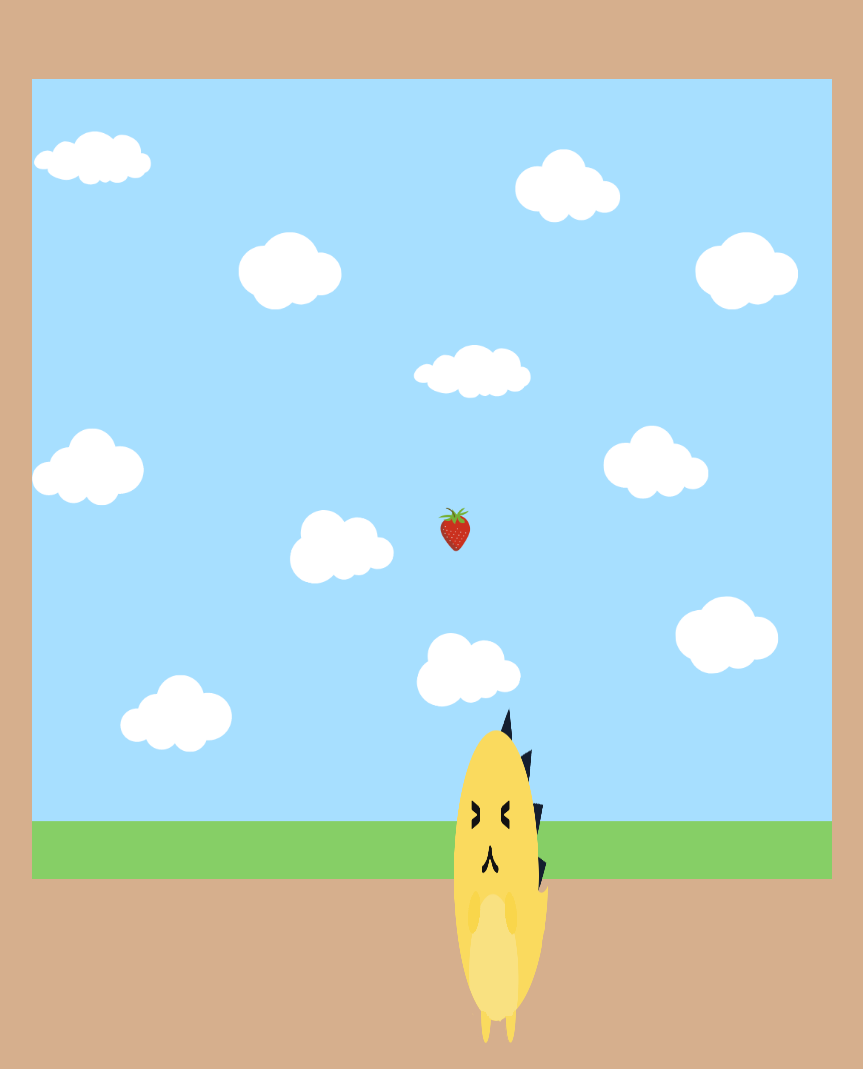
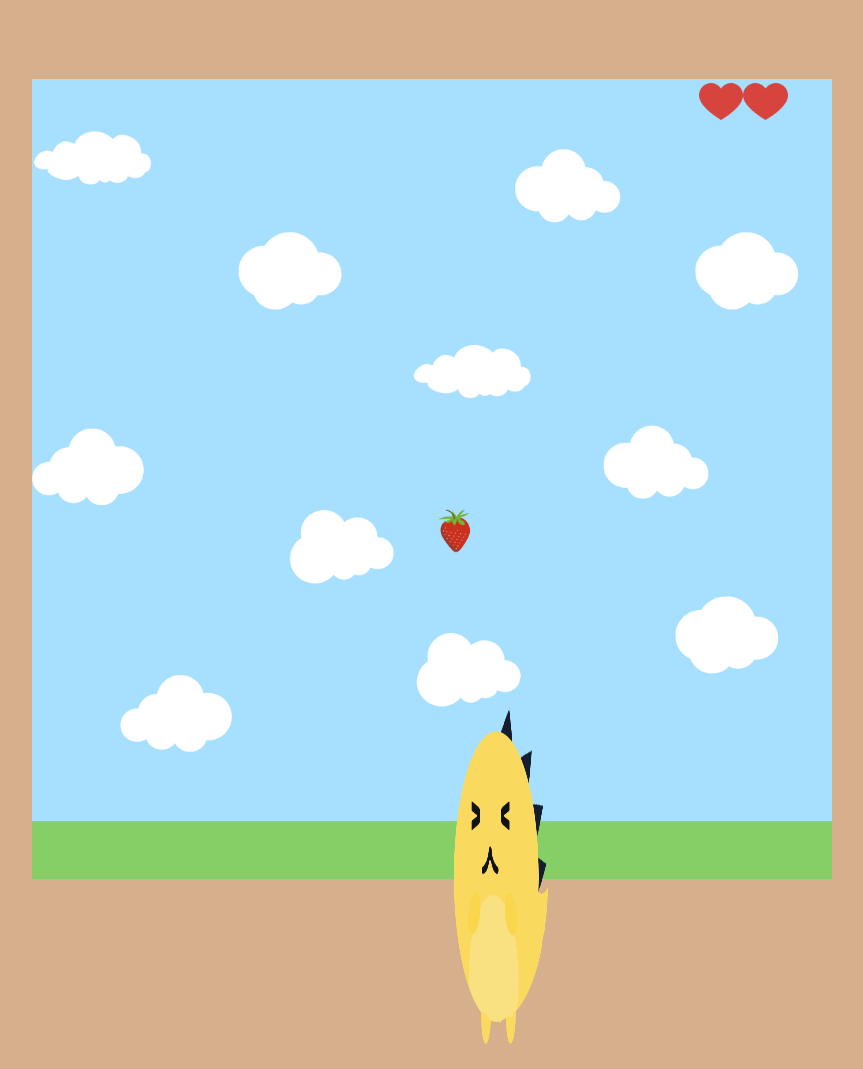
Before and after one commit to vickyad/Food-Drop, a plain HTML site: page index.html in a window 1280 px wide. Shown: the whole page, without its empty margins (208-1071 px from the left). Drawn offline with Linux system fonts and the light colour scheme.

Commit message:
Feat ( dino lives displayed )

```diff
--- a/index.js
+++ b/index.js
@@ -77,6 +77,7 @@ function render() {
     gameBoard.innerHTML = ''
     renderDino(gameBoard)
     renderFood(gameBoard)
+    renderLives(gameBoard)
 
 }
 
@@ -85,10 +86,27 @@ function checkDeath() {
     gameOver = lives === 0
 }
 
+// loseLife(): subtract one life
 function loseLife() {
     lives --
 }
 
+// renderLives(gameBoard): render the dino's lives
+//  input: gameBoard -> html element : div where the game renders
+function renderLives(gameBoard) {
+    for(let i = 0; i < lives; i++) {
+        const lifeIMG = document.createElement('IMG')
+
+        // Set all attributes
+        lifeIMG.setAttribute('src', './assets/heart.png')
+        lifeIMG.style.gridRowStart = 1
+        lifeIMG.style.gridColumnStart = GRID_SIZE - (i + 1)
+        lifeIMG.classList.add('lives')
+
+        // Append the segment to the board
+        gameBoard.appendChild(lifeIMG)
+    }
+}
 /*
 =====================================================
                     dino.js
--- a/styles.css
+++ b/styles.css
@@ -92,6 +92,10 @@ p {
     grid-template-columns: repeat(18, 1fr);
 }
 
+.lives {
+    width: 100%;
+}
+
 #score-board {
     background-color: #694E73;
     width: 5rem;
```
Also changed, not shown: assets/heart.png (added).
